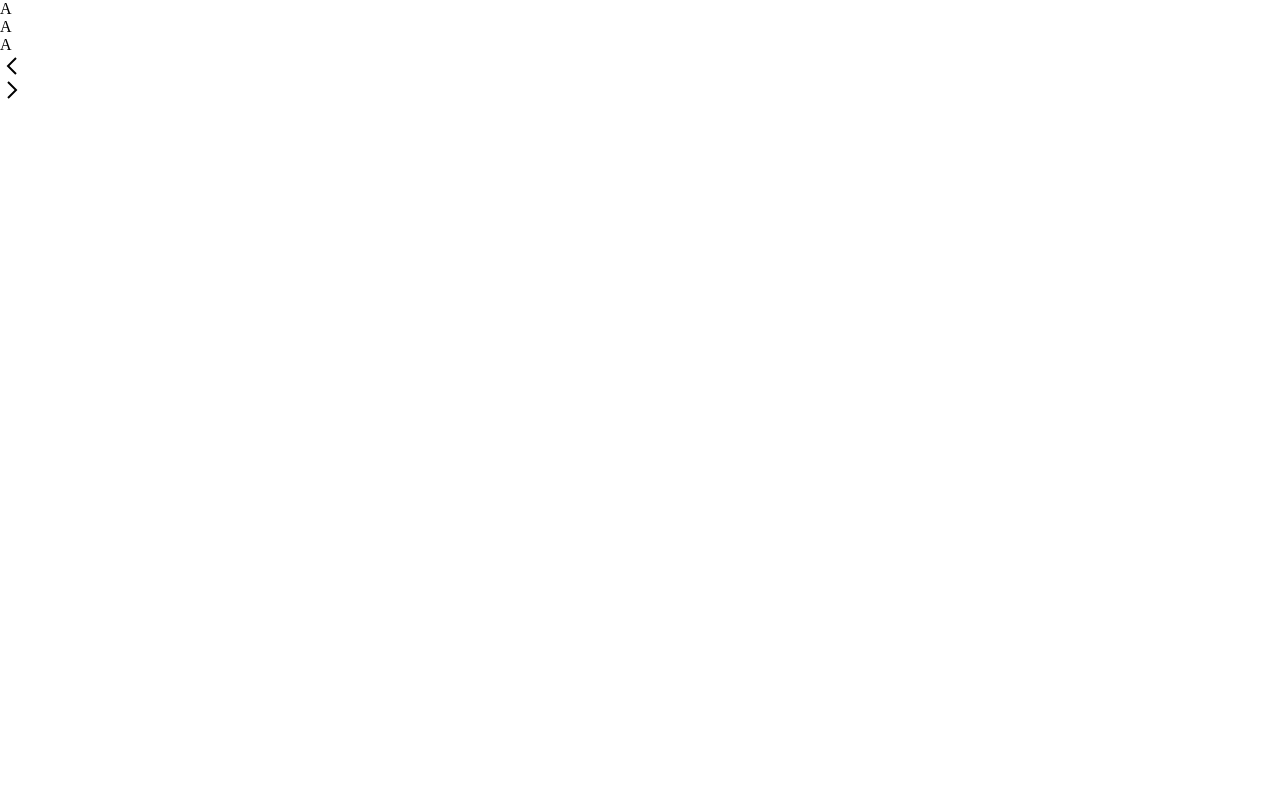
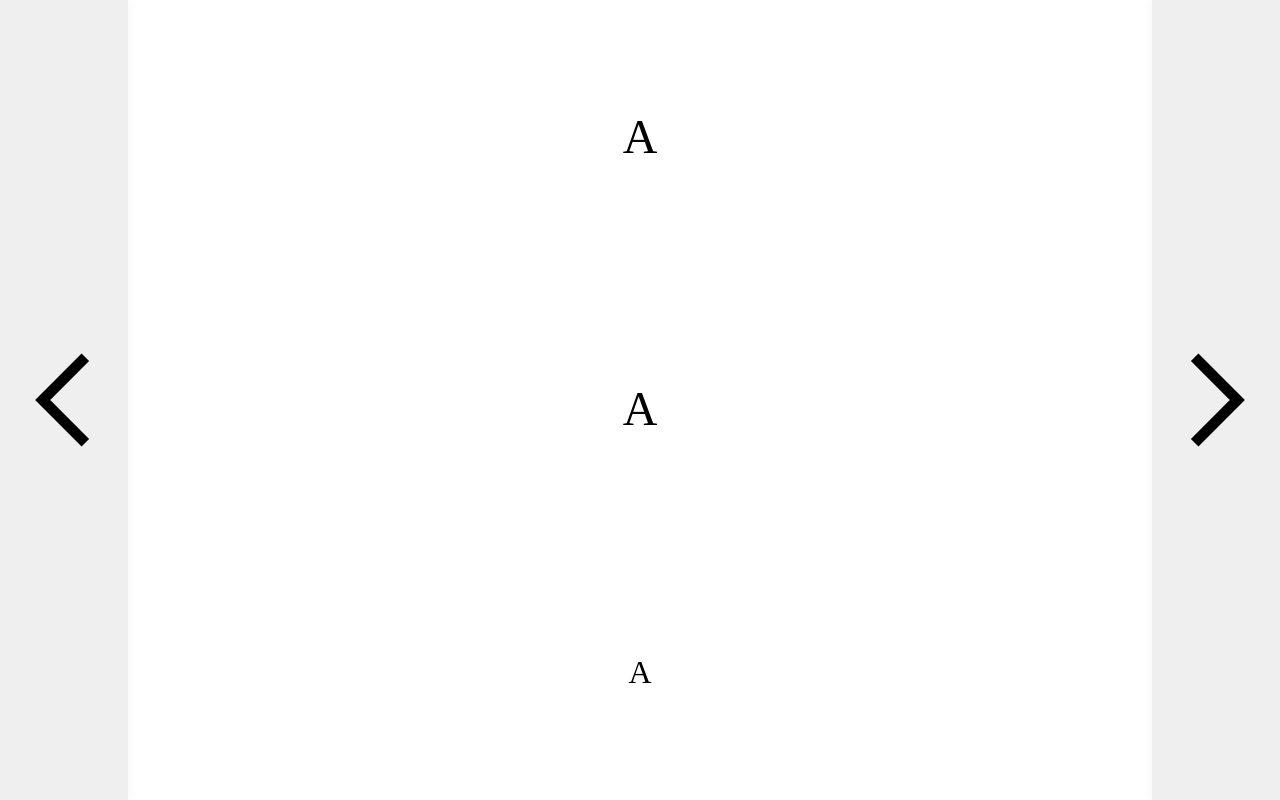
Before and after one commit to k2u6m5i3r/js-pet, a plain HTML site: page english-dictionary/index.html in a window 1280 px wide. Drawn offline with Linux system fonts and the light colour scheme.

Commit message:
add: added style

```diff
--- a/english-dictionary/css/style.css
+++ b/english-dictionary/css/style.css
@@ -1 +1,53 @@
-@import 'normalize.css'
+@import 'normalize.css';
+html {
+  position: relative;
+  height: 100vh;
+  width: 100%;
+}
+.wrapper {
+  display: flex;
+  flex-direction: column;
+}
+.content {
+  height: 100vh;
+  display: flex;
+  align-items: center;
+  flex-direction: column;
+  justify-content: space-around;
+
+  font-size: 3rem;
+}
+
+#content__word {
+}
+#content__transcription {
+}
+#content__translation {
+  display: flex;
+  align-content: center;
+  justify-content: center;
+  flex-wrap: wrap;
+  font-size: 2rem;
+}
+.control {
+  position: absolute;
+  height: 100%;
+  width: 10%;
+  display: flex;
+  align-items: center;
+  justify-content: center;
+  z-index: 5;
+  background-color: #00000010;
+  box-shadow: 0 0 10px #0000000c;
+}
+.control__left img,
+.control__rigth img {
+  width: 100%;
+  height: 150px;
+}
+.control__left {
+  left: 0;
+}
+.control__rigth {
+  right: 0;
+}
```
